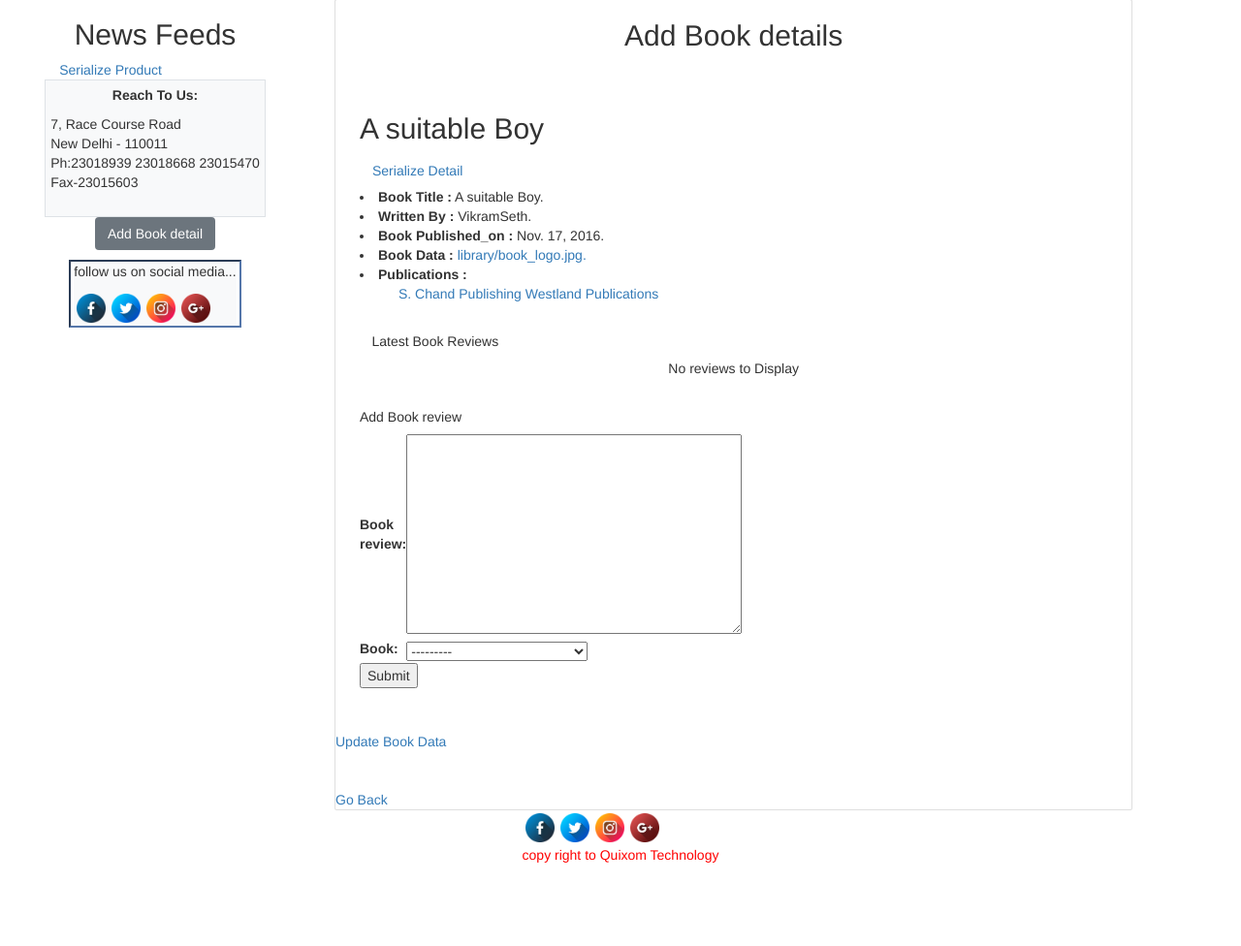
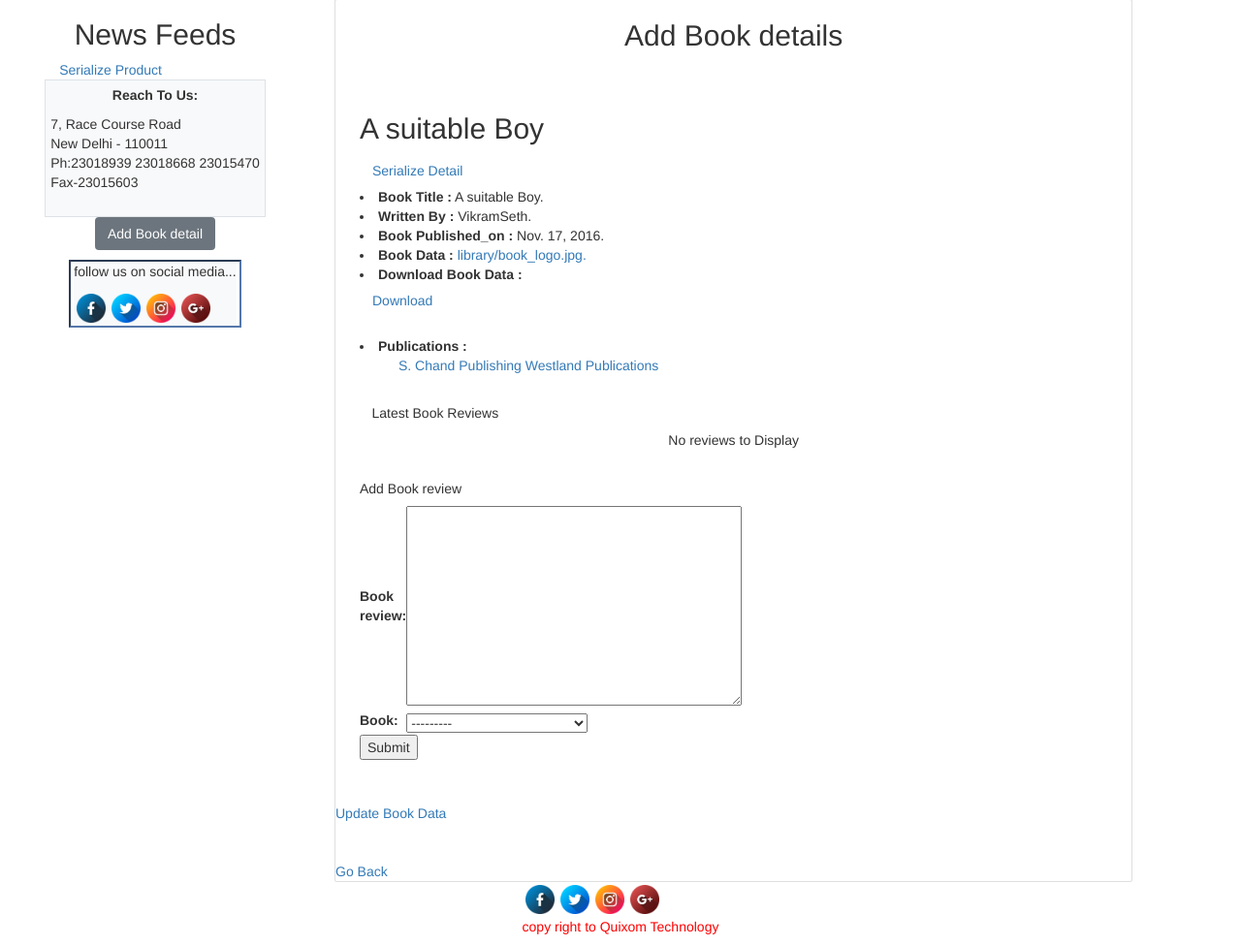
Before and after one commit to unnatic312/libray-book, a Django app: a page that uses templates/library/book_detail.html in a window 1280 px wide. Shown: the part 416-1392 px from the top of the page at 97% size. Before the commit the page ends 1306 px from the top, so only its background shows below. Run offline with Django 3.2, Linux system fonts and the light colour scheme; a user stored in the database is signed in; data comes from the database, SQL or seed files in the repository; both versions use the stored data as it was after the commit; some libraries are stand-ins or nearby versions.

Commit message:
Add download book media module

```diff
--- a/library/urls.py
+++ b/library/urls.py
@@ -16,11 +16,11 @@ Including another URLconf
 
 from django.urls import path
 from django.contrib.auth.views import login_required
-from .views import BookDetail, AddBookDataView, UpdateBookForm, BookSerializerTemplateView
+from .views import BookDetail, AddBookDataView, UpdateBookForm, download
 
 urlpatterns = [
     path('add_book/', login_required(AddBookDataView.as_view()), name='add_book'),
     path('update/<int:pk>/', login_required(UpdateBookForm.as_view()), name='update_book' ),
     path('<slug:book_name>/', login_required(BookDetail.as_view()), name='book_detail'),
-    path('serializer/detail/<int:pk>/', login_required(BookSerializerTemplateView.as_view()), name='book_serializer_detail'),
+    path('r^download/(?P<path>\w+)$/', login_required(download), name='download'),
     ]
--- a/library/views.py
+++ b/library/views.py
@@ -1,7 +1,9 @@
 from django.shortcuts import render, get_object_or_404, redirect
 from django.urls import reverse, reverse_lazy
 from django.contrib.auth import logout, login
-from django.http import Http404, HttpResponseRedirect
+from django.conf import settings
+import os
+from django.http import Http404, HttpResponseRedirect, HttpResponse
 from django.views import View
 from django.views.generic import DetailView
 from django.views.generic.edit import UpdateView
@@ -12,7 +14,7 @@ from .form import BookReviewForm, AddBookData, RegisterForm, AddAutherForm
 
 from rest_framework.viewsets import ModelViewSet
 from rest_framework.views import APIView
-from rest_framework.renderers import HTMLFormRenderer, TemplateHTMLRenderer
+from rest_framework.renderers import TemplateHTMLRenderer
 from rest_framework.response import Response
 from .filters import BookFilter
 from .serializers import BookSerializer, BookReviewSerializer, AutherSerializer, PublicationSerializer
@@ -171,13 +173,13 @@ class PublicationSerializerViewset(ModelViewSet):
 
 
 class BookSerializerTemplateView(APIView):
-    renderer_classes = [TemplateHTMLRenderer]
+    renderer_classes = (TemplateHTMLRenderer,)
     template_name= 'library/book_serializer.html'
 
     def get(self, request, pk):
         book = Books.objects.get(pk=pk)
         serializer = BookSerializer(book, context={'request':request})
-        return Response({'book':book, 'serializer':serializer })
+        return Response({'book':book, 'serializer':serializer }, template_name= 'library/book_serializer.html')
 
     def post(self, request, pk):
         book = get_object_or_404(Books, pk=pk)
@@ -186,4 +188,17 @@ class BookSerializerTemplateView(APIView):
         if serializer.is_valid():
             serializer.save()
             return redirect('index')
-        return Response({'book':book, 'serializer':serializer })
+        return Response({'book':book, 'serializer':serializer }, template_name= 'library/book_serializer.html')
+
+
+def download(request, path):
+    file_path = os.path.join(settings.MEDIA_ROOT, path)
+    if os.path.exists(file_path):
+        with open(file_path, 'rb') as fh:
+            import mimetypes
+            type, encoding = mimetypes.guess_type(path)
+            content_type_guess = type
+            response = HttpResponse(fh.read(), content_type=content_type_guess)
+            response['Content-Disposition'] = 'inline; filename=' + os.path.basename(file_path)
+            return response
+    raise Http404
--- a/myproj1/settings.py
+++ b/myproj1/settings.py
@@ -48,7 +48,6 @@ REST_FRAMEWORK = {
     'DEFAULT_PAGINATION_CLASS': 'rest_framework.pagination.PageNumberPagination',
     'PAGE_SIZE': 10,
     'DEFAULT_FILTER_BACKENDS': ('django_filters.rest_framework.DjangoFilterBackend',),
-    "DEFAULT_RENDERER_CLASSES": ( "rest_framework.renderers.JSONRenderer",'rest_framework.renderers.TemplateHTMLRenderer',)
 }
 
 MIDDLEWARE = [
--- a/templates/library/book_detail.html
+++ b/templates/library/book_detail.html
@@ -16,6 +16,11 @@
                 <li><strong> Book Published_on   :</strong>   {{ book.published_on }}. <br></li>
                 <li><strong> Book Data   :</strong>
                     <a href="/../../media/{{book.book_data.name}}" >{{ book.book_data }}.</a> <br></li>
+
+                <li><strong> Download Book Data :</strong>
+                    <form action='{% url "download" book.book_data.path %}' method="get">
+                        <input type="submit" value="Download" class="nav-link btn btn-link">
+                    </form><br></li>
 
                 <li><strong> Publications   :</strong>
                     <ul>
```
Also changed, not shown: library/serializers.py (+13 -1 lines), db.sqlite3.
